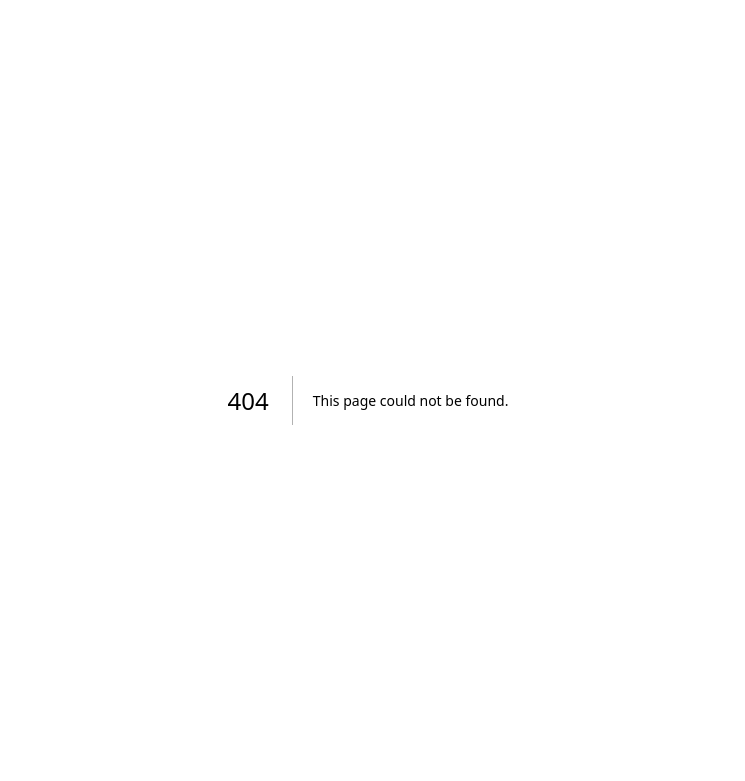
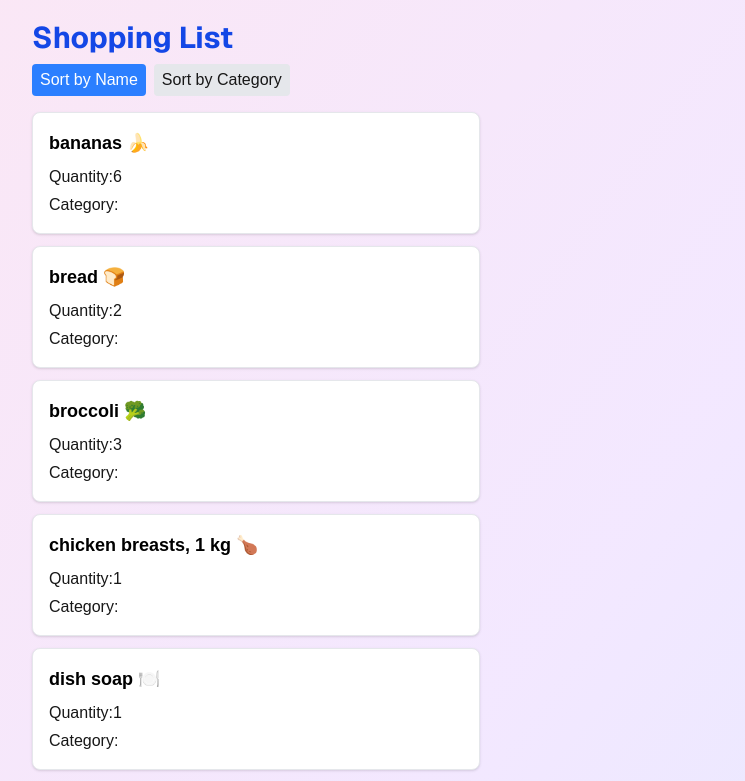
Before and after one commit to edwinolaez/cprg306assignments, a Next.js app: page /week-7 in a window 1280 px wide. Before the commit this address had no page. Shown: the top 781 px of the page, without its empty margins (272-1017 px from the left). Built offline with nearby package versions, Linux system fonts and the light colour scheme.

Commit message:
created week 7

```diff
--- a/app/page.js
+++ b/app/page.js
@@ -64,6 +64,12 @@ export default function Page() {
           >
             Week 6
           </Link>
+          <Link
+            href="/week-7"
+            className="flex-1 min-w-[150px] text-center py-3 px-4 bg-blue-200 text-gray-700 rounded-md hover:bg-blue-300 transition-colors duration-200"
+          >
+            Week 7
+          </Link>
           {/* Add more weeks here as needed */}
         </section>
       </div>
--- a/app/week-7/item-list.js
+++ b/app/week-7/item-list.js
@@ -73,12 +73,12 @@ export default function ItemList() {
         >
           Sort by Category
         </button>
-      <button
+      {/* <button
           onClick={() => setSortBy('name')}
           className={`py-1 px-2 rounded ${!isGrouped ? 'bg-blue-500 text-white' : 'bg-gray-200'}`}
         >
           Group by Category
-        </button>
+        </button> */}
         </div>
         {isGrouped ? renderGroupedList() : renderFlatList()}
       </div>
--- /dev/null
+++ b/app/week-7/page.js
@@ -0,0 +1,15 @@
+import ItemList from './item-list.js';
+import Item from './item.js';
+import NewItem from './new-item.js';
+import itemsData from './items.json';
+
+export default function Page () {
+  return (
+    <main className='min-h-screen flex flex-cols items-center justify-center p-5 bg-gradient-to-br from-pink-100 via-purple-100 to-blue-100'>
+      <div className='w-full max-w-2xl'>
+      <h1 className='text-3xl font-sans font-bold text-left text-blue-700 mb-2 mt-0'>Shopping List</h1>
+      <ItemList/>
+      </div>
+    </main>
+  );
+}
```
